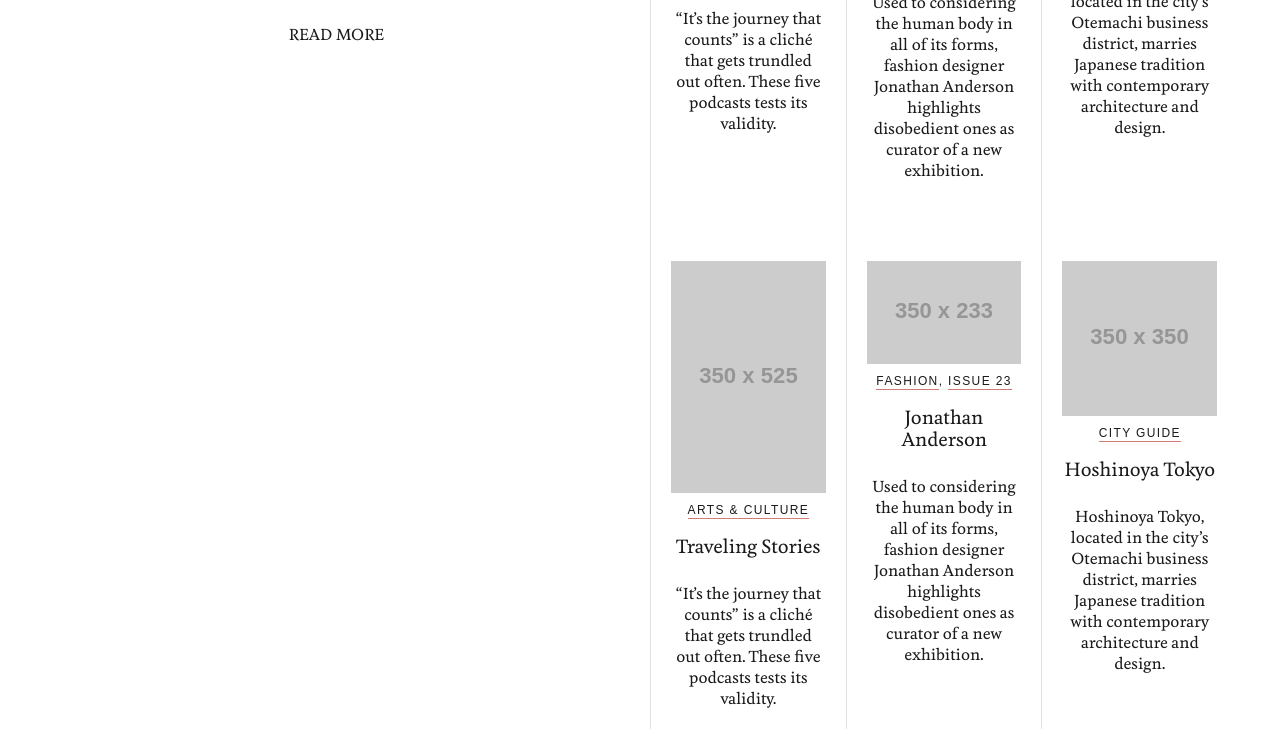
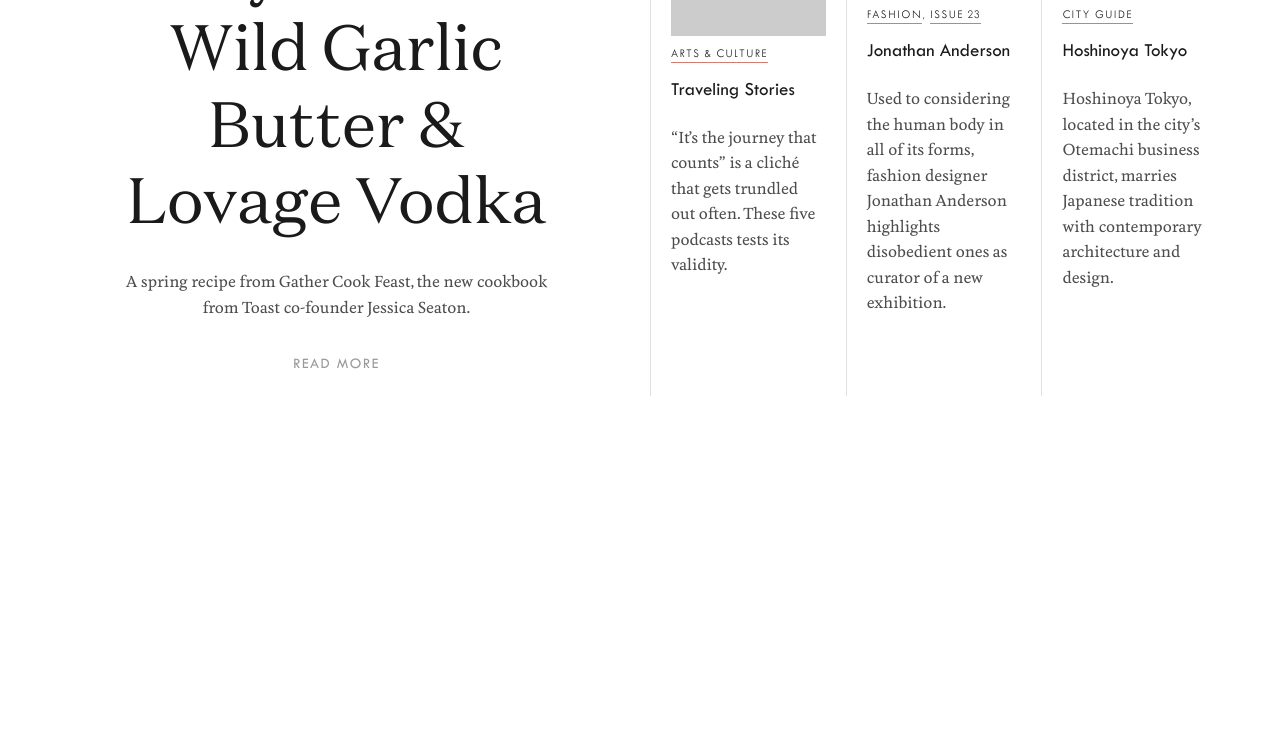
Before and after one commit to hty3693/publishing, a plain HTML site: page @com.kinfolk/index.html in a window 1280 px wide. Shown: the part 868-1597 px from the top of the page. After the commit the page ends 1265 px from the top, so only its background shows below. Drawn offline with Linux system fonts and the light colour scheme; placeholder pictures from the web are drawn by us.

Commit message:
170522 section01 작업 완료

```diff
--- a/@com.kinfolk/css/common.css
+++ b/@com.kinfolk/css/common.css
@@ -172,6 +172,19 @@ button	{border:0; cursor:pointer}
 	font-style:normal
 }
 
+@font-face {
+	font-family:'Tw Cen W01 Light';
+	src:url("../fonts/Tw Cen W01 Light.woff") format("woff");
+	font-weight:normal;
+	font-style:normal
+}
+
+
+@font-face {
+	font-family:"Tw Cen W01 Medium";
+	src:url("../fonts/Tw Cen W01 Medium.woff") format("woff");
+}
+
 /* title */
 h1.tit_l	{font-size: 63px;  letter-spacing: 0; line-height: 75px;  margin-bottom: 15px;}
 h2.tit_m	{font-size: 42px;  letter-spacing: 0.025em; line-height: 50px;  margin-bottom: 20px;}
@@ -192,6 +205,8 @@ h2.tit_m	{font-size: 42px;  letter-spacing: 0.025em; line-height: 50px;  margin-
 	-webkit-transition-delay: 50ms;
 	transition-delay: 50ms;
 }
+.item_list a:hover {border:0;}
+.item_list a:hover:after {width:100%;}
 
 /* image */
 .item_img	{position:relative; background: #f2f2f2;}
--- a/@com.kinfolk/css/main.css
+++ b/@com.kinfolk/css/main.css
@@ -1,34 +1,32 @@
-.section {max-width:1560px; margin:0 auto; font-family:'Feijoa'}
-.section img {display:block; width:100%; margin:0 auto;}
+.module {max-width:1560px; margin:0 auto; padding-top:100px;}
+.module img {display:block; width:100%; margin:0 auto;}
 
 /* article */
 .article {padding:0 1.25rem; -webkit-box-sizing:border-box; box-sizing:border-box;}
 .article .item_img {margin-bottom:7px;}
-.article .item_img span {}
 .article .item_cont {margin-bottom:80px;}
 .article .item_cont .item_list {margin-bottom:15px;}
-.article .item_cont .item_list ul {}
 .article .item_cont .item_list ul li {display:inline-block;}
 .article .item_cont .item_list ul li:after {content:',';}
 .article .item_cont .item_list ul li:last-child:after {content:'';}
 .article .item_cont .item_list ul li a {font-size:0.75rem;}
-.article .item_cont .item_title { margin-bottom:25px;}
-.article .item_cont .item_title a {font-size:1.2em;}
-.article .item_cont .item_text {}
-.article .item_cont .item_text p {}
+.article .item_cont .item_title {margin-bottom:25px;}
+.article .item_cont .item_title a {font-family:'Tw Cen W01 Medium'; font-size:19px;}
+.article .item_cont .item_text p {color:#4d4d4d; font-family:'Feijoa'; line-height:1.7;}
 
 /* section01 */
-.section01 {}
 .section01 .columns {float:left; width:50%; -webkit-box-sizing:border-box; box-sizing:border-box;}
 .section01 .columns.main_cont {padding:0 15px;}
 .section01 .columns.main_cont .article {text-align:center;}
-.section01 .columns.main_cont .article .item_cont {max-width:80%; margin:0 auto;}
+.section01 .columns.main_cont .article .item_cont {max-width:80%; margin:30px auto 0;}
 .section01 .columns.main_cont .article .item_cont .item_list {margin-bottom:30px;}
 .section01 .columns.main_cont .article .item_cont .item_title {margin-bottom:35px;}
-.section01 .columns.main_cont .article .item_cont .item_title a {font-size:4rem;}
+.section01 .columns.main_cont .article .item_cont .item_title a {font-size:4rem; font-family:'Domaine'; line-height:1.2;}
 .section01 .columns.main_cont .article .item_cont .item_text .item_link {margin-top:30px;}
-.section01 .columns.main_cont .article .item_cont .item_text .item_link a {}
-.section01 .columns .row {display:table;}
-.section01 .columns .row .article {display:table-cell; width:33.33%; vertical-align:top;}
-.section01 .columns .row .article {border-left:1px solid #e1e0e1;}
-.section01 .columns .row:last-child .article .item_cont {margin-bottom:0;}
+.section01 .columns.main_cont .article .item_cont .item_text .item_link a {color:#999; font-family:'Tw Cen W01 Medium'; letter-spacing:0.1em;}
+.section01 .columns.sub_cont {overflow-y:auto; -ms-overflow-style:none;}
+.section01 .columns.sub_cont::-webkit-scrollbar {display:none;}
+.section01 .columns.sub_cont .row {display:table;}
+.section01 .columns.sub_cont .row .article {display:table-cell; width:33.33%; vertical-align:top; border-left:1px solid #e1e0e1;}
+.section01 .columns.sub_cont .row .article .item_cont {text-align:left;}
+.section01 .columns.sub_cont .row:last-child .article .item_cont {margin-bottom:0;}
--- a/@com.kinfolk/index.html
+++ b/@com.kinfolk/index.html
@@ -60,7 +60,7 @@
         <div class="container">
             <div class="main">
                 <!-- section01 ::  -->
-                <div class="section section01">
+                <div class="module section01">
                     <div class="columns main_cont">
                         <div class="article">
                             <div class="item_img">
@@ -82,7 +82,7 @@
                             </div>
                         </div>
                     </div>
-                    <div class="columns">
+                    <div class="columns sub_cont">
                         <div class="row row1">
                             <div class="article">
                                 <div class="item_img">
@@ -261,6 +261,21 @@
                 </div>
                 <!-- //section01 -->
 
+                <script>
+                    $(document).ready( function () {
+                        var mainContHeight = $('.main_cont').height();
+                        $('.sub_cont').css({
+                            'height': mainContHeight
+                        });
+                    });
+                    $( window ).on( 'resize', function() {
+                        var mainContHeight = $('.main_cont').height();
+                        $('.sub_cont').css({
+                            'height': mainContHeight
+                        });
+                    });
+                </script>
+
             </div>
         </div>
     </div>
```
Also changed, not shown: @com.kinfolk/fonts/Tw Cen W01 Light.woff (added), @com.kinfolk/fonts/Tw Cen W01 Medium.woff (added).
